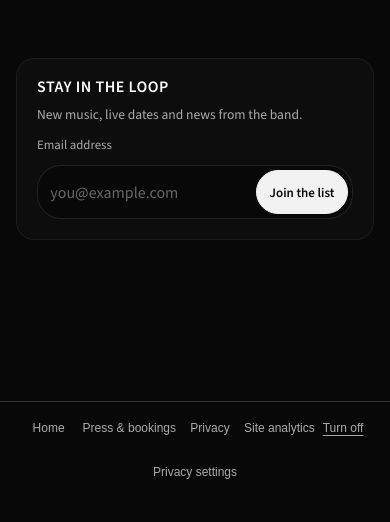
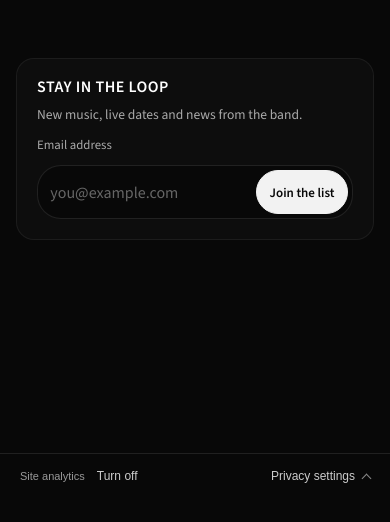
Before and after one commit to DanyalXD/halfawakeeyes, a plain HTML site: page links.html in a window 390 px wide. Shown: the part 346-868 px from the top of the page. Drawn offline with nearby package versions, Linux system fonts and the light colour scheme; no server answers.

Commit message:
fix: slim links footer and restore mobile menu animation

```diff
--- a/assets/css/links-monochrome.css
+++ b/assets/css/links-monochrome.css
@@ -9,13 +9,18 @@
   --blue: #bdbdbd;
   --accent-strong: #ffffff;
 }
-html { scroll-padding-bottom: var(--links-footer-height, 104px); }
-body.links-page { padding-bottom: var(--links-footer-height, 104px); }
-.links-page #hae-site-footer { position: fixed; inset: auto 0 0; z-index: 100; padding: 4px 12px max(4px, env(safe-area-inset-bottom)); }
+html { scroll-padding-bottom: var(--links-footer-height, 45px); }
+body.links-page { padding-bottom: var(--links-footer-height, 45px); }
+.links-page #hae-site-footer { position: fixed; inset: auto 0 0; z-index: 100; padding: 0 20px env(safe-area-inset-bottom); background: #080808; border-top: 1px solid #202020; }
 .links-page #hae-site-footer .hae-footer-brand, .links-page #hae-site-footer .hae-footer-copyright { display: none; }
-.links-page #hae-site-footer [data-public-footer-links] { justify-content: center; width: 100%; gap: 0 12px; }
-.links-privacy-note { display: inline-flex; align-items: center; flex-wrap: wrap; justify-content: center; gap: 0 8px; min-height: 44px; color: inherit; font: inherit; }
-.links-privacy-note button { display: inline-flex; align-items: center; min-height: 44px; padding: 4px 0; border: 0; background: transparent; color: inherit; font: inherit; text-decoration: underline; text-underline-offset: 3px; cursor: pointer; }
+.links-page #hae-site-footer [data-public-footer-links] { justify-content: space-between; width: 100%; max-width: 592px; margin: 0 auto; gap: 0 12px; }
+.links-privacy-note { display: inline-flex; align-items: center; flex-wrap: wrap; gap: 0 8px; min-height: 44px; color: #999; font: inherit; }
+.links-privacy-note > [title] { font-size: 11px; }
+.links-privacy-note button { display: inline-flex; align-items: center; justify-content: center; min-height: 44px; min-width: 44px; padding: 0 4px; border: 0; background: transparent; color: #ccc; font: 500 12px/1.4 Arial, sans-serif; cursor: pointer; }
+.links-privacy-note button:hover { color: #fff; }
+.links-page #hae-site-footer #hae-privacy-settings { gap: 8px; color: #ccc; font-weight: 500; }
+.links-page #hae-site-footer #hae-privacy-settings::after { content: ''; width: 6px; height: 6px; border-top: 1px solid #888; border-left: 1px solid #888; transform: translateY(2px) rotate(45deg); }
+.links-privacy-note:has([data-analytics-status]:not(:empty)) > [title] { display: none; }
 .links-privacy-note button[hidden] { display: none; }
 .links-privacy-note [role="status"]:empty { display: none; }
 .links-privacy-note :focus-visible { outline: 2px solid currentColor; outline-offset: 3px; }
--- a/assets/css/theme.css
+++ b/assets/css/theme.css
@@ -21,3 +21,11 @@
   --font-label: "Oswald", sans-serif;
   --font-display: "Roabla", "Oswald", sans-serif;
 }
+
+/* The shared mobile menu changes from two bars into a close icon. */
+.site-header .nav-toggle span { transition: transform .2s ease; transform-origin: center; }
+.site-header .nav-toggle[aria-expanded="true"] span:first-child { transform: translateY(3px) rotate(45deg); }
+.site-header .nav-toggle[aria-expanded="true"] span:last-child { transform: translateY(-3px) rotate(-45deg); }
+@media (prefers-reduced-motion: reduce) {
+  .site-header .nav-toggle span { transition: none; }
+}
--- a/assets/js/public-footer.js
+++ b/assets/js/public-footer.js
@@ -21,8 +21,9 @@ export function installPublicFooter() {
   brand.href = new URL('../../index.html', import.meta.url).href;
   const links = document.createElement('nav');
   links.dataset.publicFooterLinks = '';
-  links.setAttribute('aria-label', 'Footer navigation');
-  for (const [label, page] of [['Home', 'index.html'], ['Press & bookings', 'epk.html'], ['Privacy', 'privacy.html']]) {
+  links.setAttribute('aria-label', analyticsNotice ? 'Privacy controls' : 'Footer navigation');
+  const navigation = analyticsNotice ? [] : [['Home', 'index.html'], ['Press & bookings', 'epk.html'], ['Privacy', 'privacy.html']];
+  for (const [label, page] of navigation) {
     const link = document.createElement('a');
     link.textContent = label;
     link.href = new URL('../../' + page, import.meta.url).href;
```
Also changed, not shown: .tests/privacy-panel-browser.cjs.
